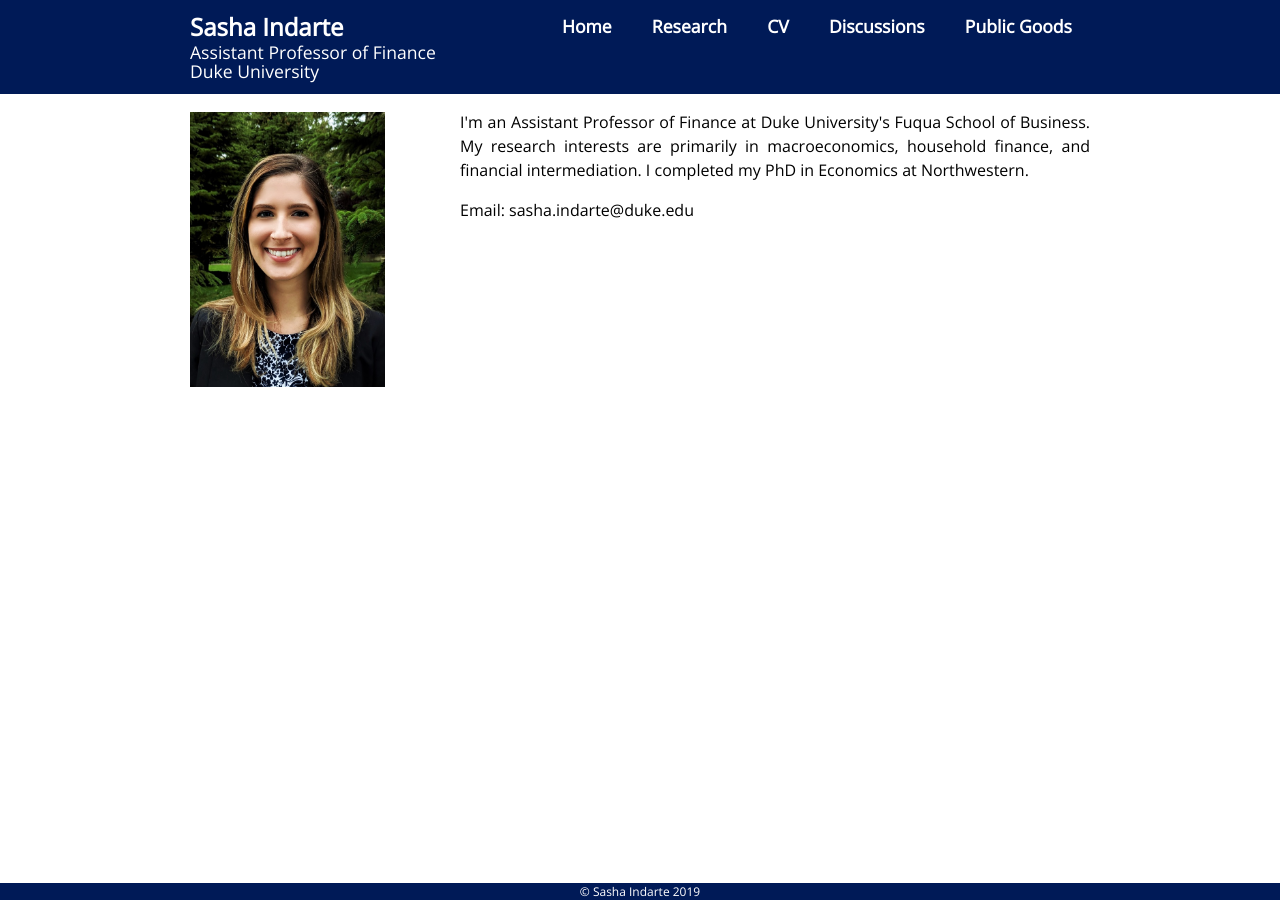
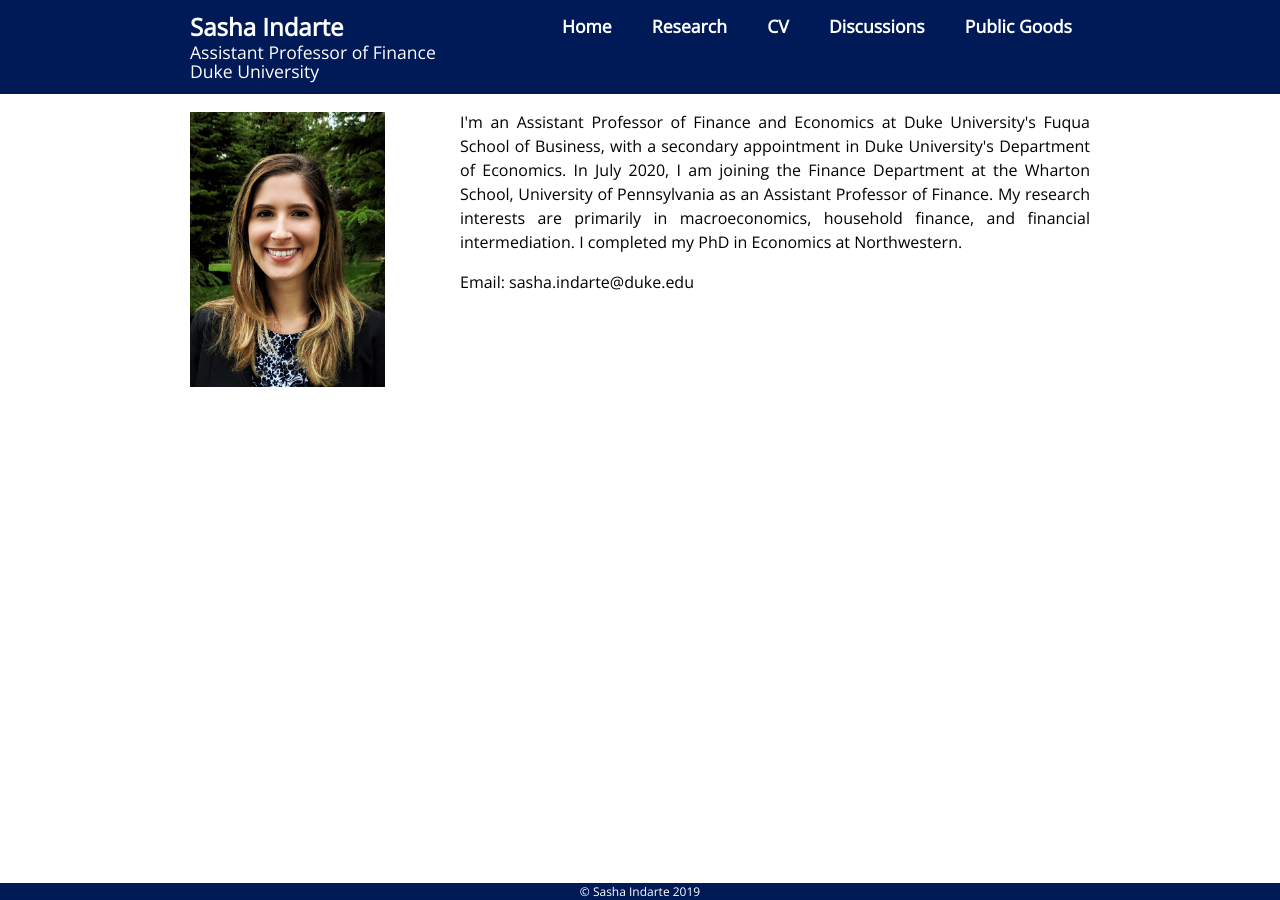
Before and after one commit to sashaindarte/sashaindarte.github.io, a Jekyll site: the page built from index.html, in a window 1280 px wide. Built offline with Jekyll 4.4.1, drawn with Linux system fonts in a browser that asks for light colours.

Commit message:
updated affiliation

```diff
--- a/index.html
+++ b/index.html
@@ -13,7 +13,7 @@ title: Sasha Indarte
 		<p>Office</p>-->
 			</div>
 			<div class="main">
-				<p> I'm an Assistant Professor of Finance at Duke University's Fuqua School of Business. My research interests are primarily in macroeconomics, household finance, and financial intermediation. I completed my PhD in Economics at Northwestern.</p>
+				<p> I'm an Assistant Professor of Finance and Economics at Duke University's Fuqua School of Business, with a secondary appointment in Duke University's Department of Economics. In July 2020, I am joining the Finance Department at the Wharton School, University of Pennsylvania as an Assistant Professor of Finance. My research interests are primarily in macroeconomics, household finance, and financial intermediation. I completed my PhD in Economics at Northwestern.</p>
 				<p>Email: <span id="email"></span></p>
 			</div>
 		</div>
```
